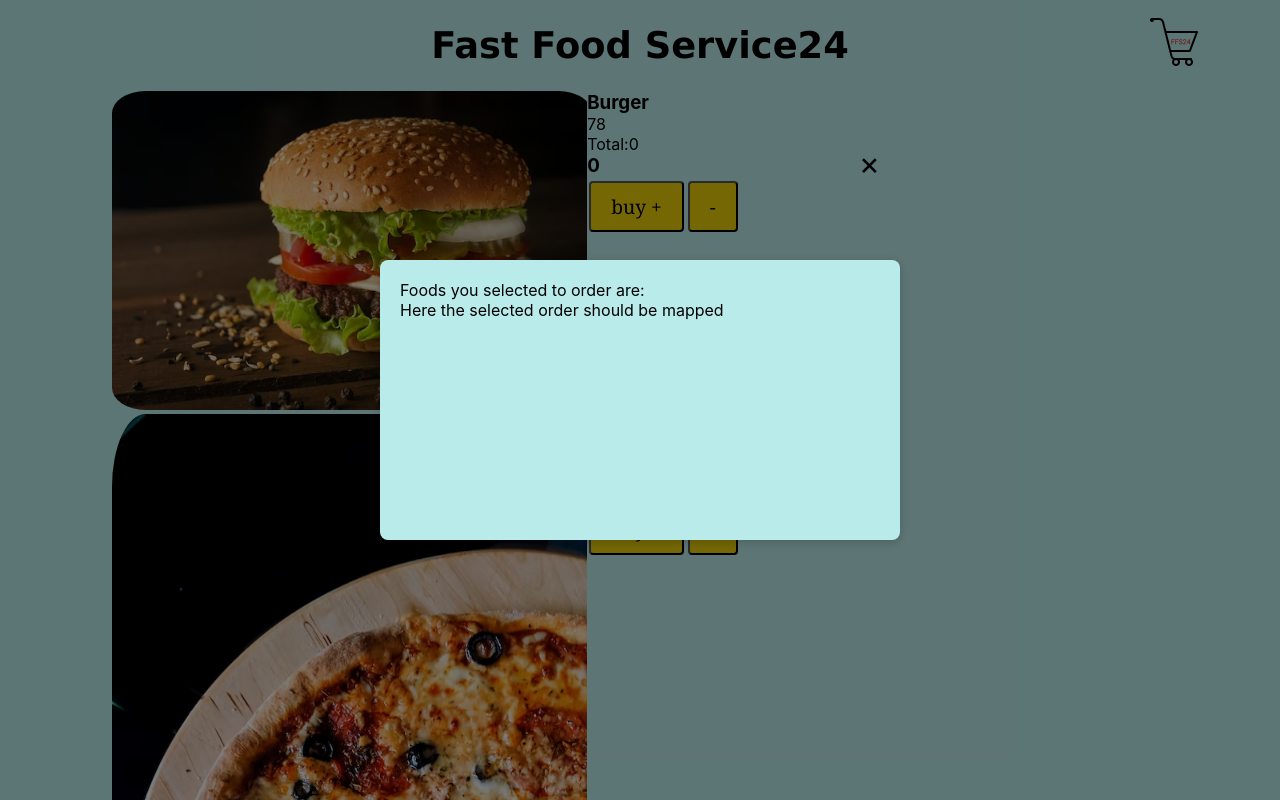
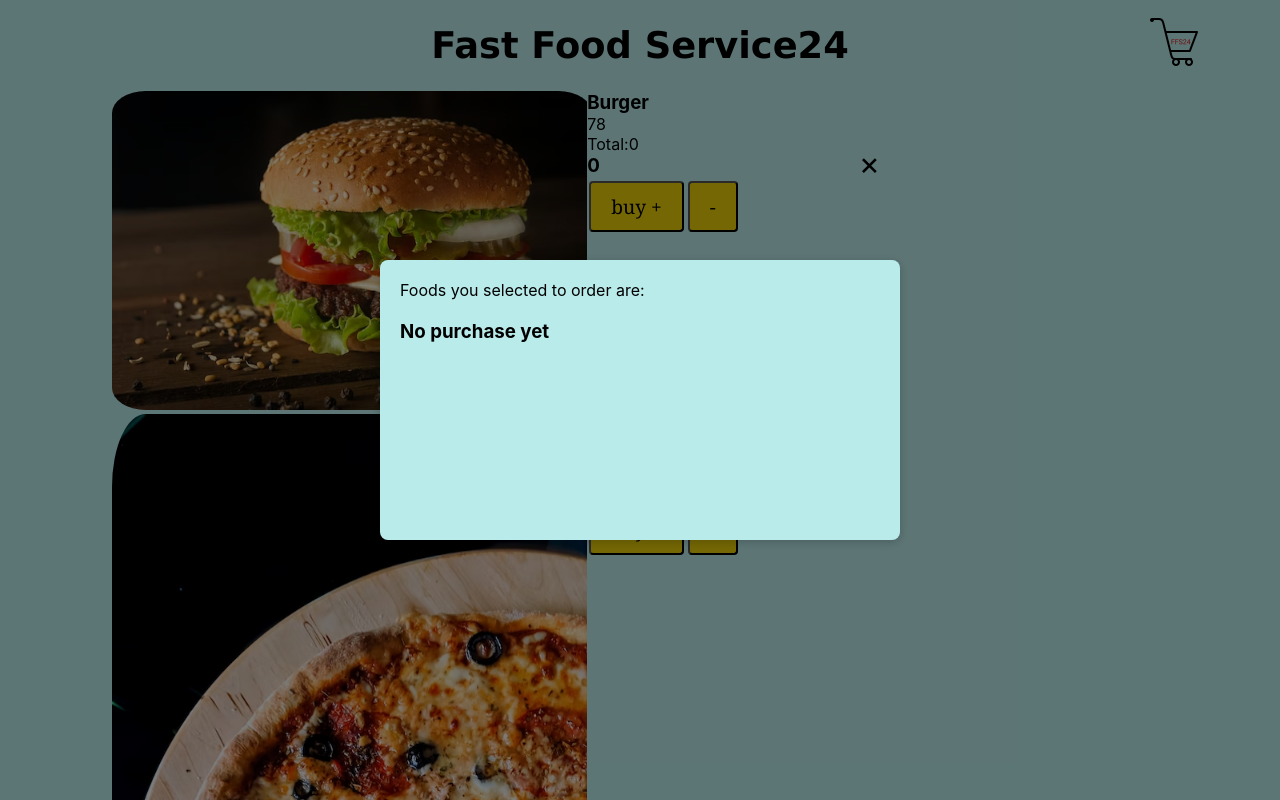
Before and after one commit to MuhammadJaff/FastFoodService24, a React (Create React App) app: page / in a window 1280 px wide. Both pictures are taken after a click on the picture 1175 px from the left and 41 px from the top of the page. Shown: the top 800 px of the page. Built offline with nearby package versions, Linux system fonts and the light colour scheme.

Commit message:
total added

```diff
--- a/src/PopUp.js
+++ b/src/PopUp.js
@@ -4,15 +4,20 @@ const Popup = ({allData}) => {
   const [isPopupOpen, setPopupOpen] = useState(false);
   const [data,setData] = useState([]);
 
-  // const filtered=[];
   const openPopup = () => {
     setPopupOpen(true);
     setData([...allData]);
+
   };
 
-  const closePopup = () => {
+  let closePopup = () => {
     setPopupOpen(false);
   };
+  let totalAmount =0;
+    data.map(item=>{
+     item.total>0 && (totalAmount += item.total);
+       return null;
+     })
 
   return (
     <div>
@@ -23,20 +28,20 @@ const Popup = ({allData}) => {
           <div className="popup-content">
             <span className="close-btn" onClick={closePopup}>&times;</span>
             <p>Foods you selected to order are:</p>
-            <p>Here the selected order should be mapped</p>
+
             {data.map((item)=>{
               if(item.count > 0){
-                // let total = total + item.total;
-                // So, we need to calculate the total price and put to the end, just it, then idk
+
                 return (
                   <div key={item.id}>
                     <p>{item.name}: {item.count}</p>
-                    {/* {item === data[data.length-1] && total} */}
                   </div>
                 )
               }
             })
-          }
+            }
+            <br></br>
+          <h3>{totalAmount >0 ? "Total is: " + totalAmount:"No purchase yet"}</h3>
           </div>
         </div>
       )}
```
